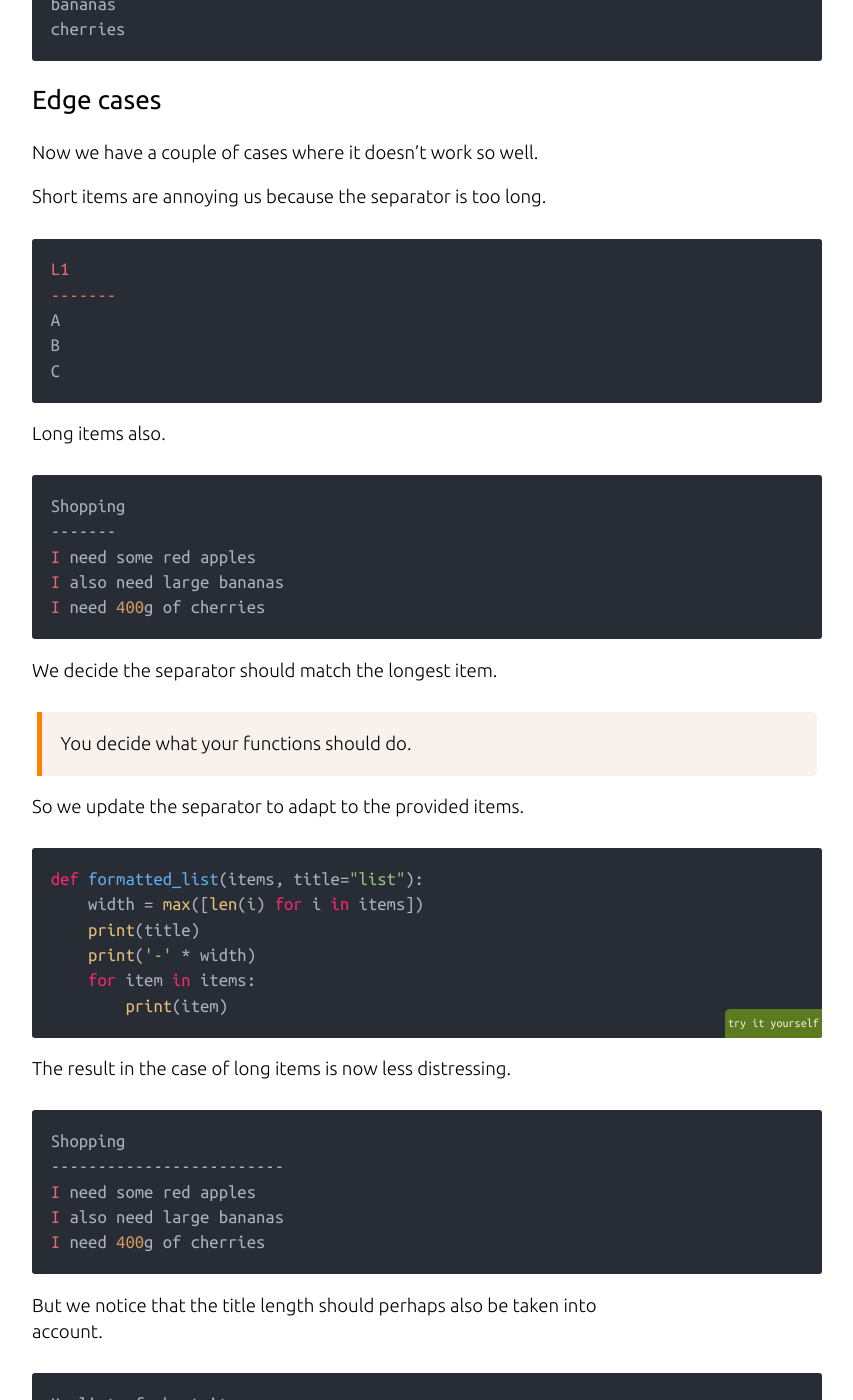
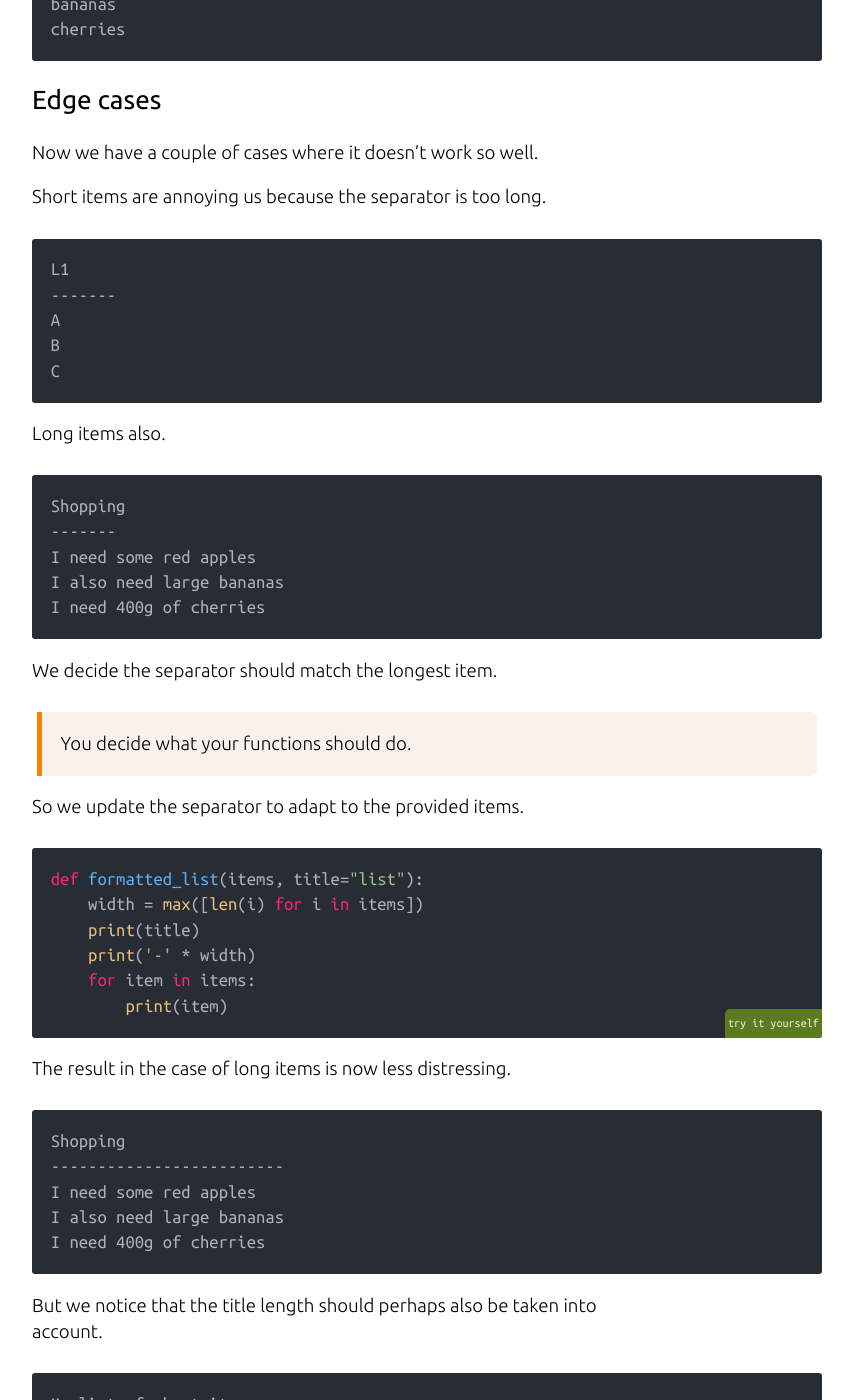
Before and after one commit to GAMR1520/GAMR1520, a Jekyll site: the page built from refactoring.md, in a window 1280 px wide and 1400 px high, scrolled down 2591 px. Shown: the whole window, without its empty margins (213-1066 px from the left). Built offline with Jekyll 4.4.1, drawn with Linux system fonts in a browser that asks for light colours; nearby versions of some CDN libraries; our own code applies the rules of GitHub Pages for plain Markdown files; some of the changed text lies outside the part shown.

Commit message:
refactoring.md: specify plaintext language

````diff
--- a/refactoring.md
+++ b/refactoring.md
@@ -37,7 +37,7 @@ formatted_list(shopping)
 This works well in a basic way.
 It meets the core use case, allowing the user to see the items on their list.
 
-```
+```plaintext
 apples
 bananas
 cherries
@@ -60,7 +60,7 @@ def formatted_list(items, title="list"):
 
 All our existing calling code still works, but the output is a bit confusing because its not clear whether the title is an item in the list.
 
-```
+```plaintext
 list
 apples
 bananas
@@ -81,7 +81,7 @@ def formatted_list(items, title="list"):
 
 This helps to differentiate the title from the list.
 
-```
+```plaintext
 list
 -------
 apples
@@ -98,7 +98,7 @@ formatted_list(shopping, title='shopping')
 
 This seems to be working well enough for our application.
 
-```
+```plaintext
 shopping
 -------
 apples
@@ -112,7 +112,7 @@ Now we have a couple of cases where it doesn't work so well.
 
 Short items are annoying us because the separator is too long.
 
-```
+```plaintext
 L1
 -------
 A
@@ -122,7 +122,7 @@ C
 
 Long items also.
 
-```
+```plaintext
 Shopping
 -------
 I need some red apples
@@ -147,7 +147,7 @@ def formatted_list(items, title="list"):
 
 The result in the case of long items is now less distressing.
 
-```
+```plaintext
 Shopping
 -------------------------
 I need some red apples
@@ -157,7 +157,7 @@ I need 400g of cherries
 
 But we notice that the title length should perhaps also be taken into account.
 
-```
+```plaintext
 My list of short items
 -
 A
@@ -179,7 +179,7 @@ def formatted_list(items, title="list"):
 
 This upgrade has the intended impact.
 
-```
+```plaintext
 My list of short items
 ----------------------
 A
@@ -193,7 +193,7 @@ C
 
 On a whim, we decide we want a border around the whole list like this.
 
-```
+```plaintext
 **************
 *  shopping  *
 **************
@@ -207,13 +207,13 @@ This means we need to make each string the same length and add a single characte
 
 We need to convert this:
 
-```
+```plaintext
 apples
 ```
 
 ...into something like this:
 
-```
+```plaintext
 *   apples   *
 ```
 
@@ -246,7 +246,7 @@ def formatted_list(items, title="list"):
 
 The output is not quite what we wanted, but we can see this just needs a bit of work.
 
-```
+```plaintext
 shopping
 --------
 * apples *
@@ -306,7 +306,7 @@ def formatted_list(items, title="list"):
 
 The result is still incomplete, but we can see we are making progress.
 
-```
+```plaintext
 **********
 shopping
 --------
@@ -333,7 +333,7 @@ def formatted_list(items, title="list"):
 
 The result is looking encouraging.
 
-```
+```plaintext
 **************
 shopping
 ------------
@@ -361,7 +361,7 @@ def formatted_list(items, title="list"):
 
 The result looks pretty good.
 
-```
+```plaintext
 **************
 *  shopping  *
 **************
@@ -453,7 +453,7 @@ def formatted_list(items, title="list", border='*'):
 
 This simplifies the code a bit, but we've lost our title and most of the border.
 
-```
+```plaintext
 *   apples   *
 *  bananas   *
 *  cherries  *
````
